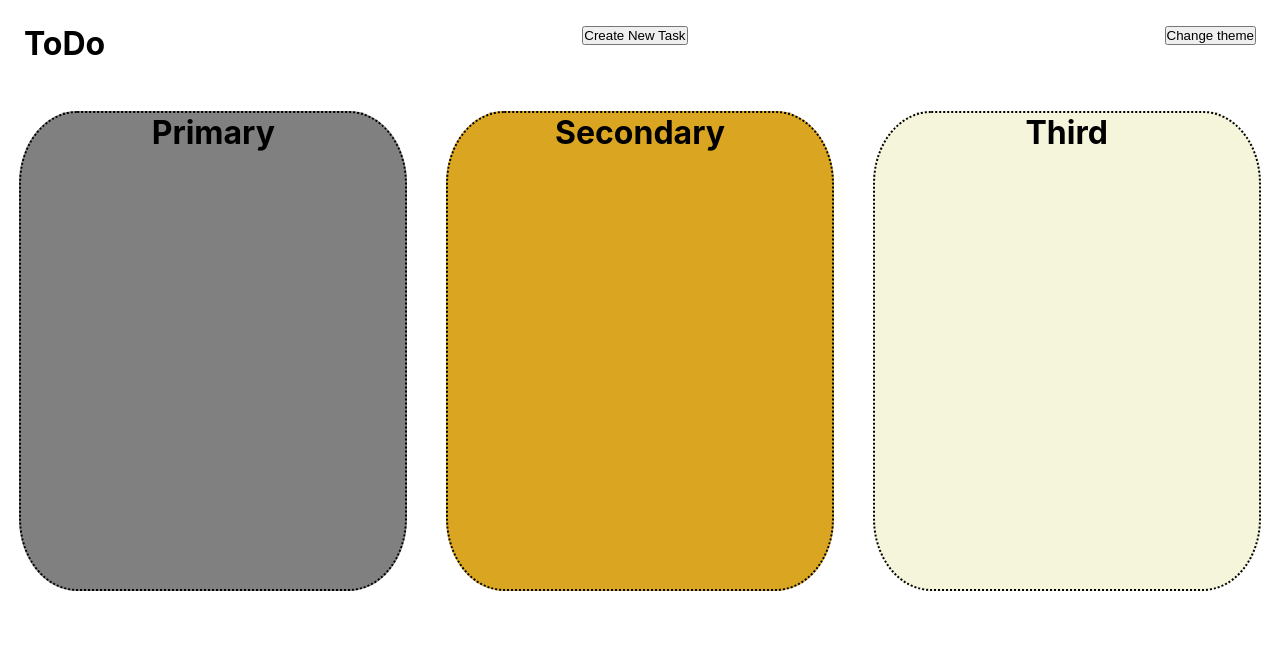
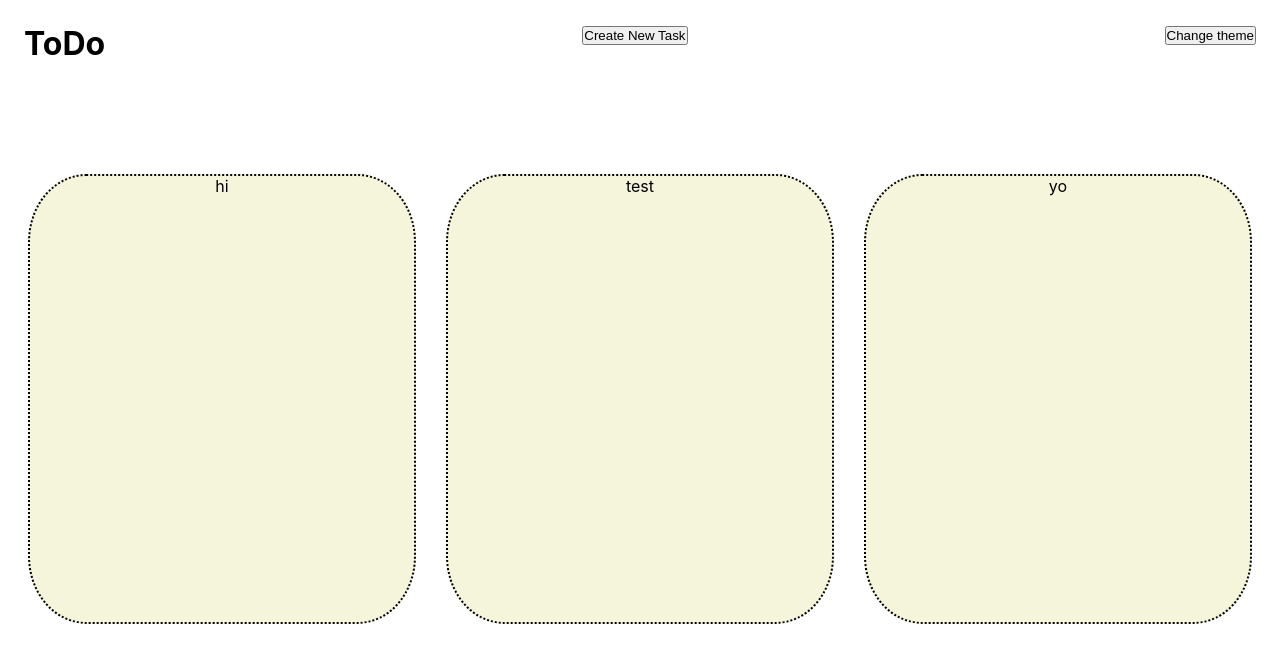
Before and after one commit to Alto0327/todo, a React (Create React App) app: page / in a window 1280 px wide. Shown: the top 662 px of the page. Built offline with nearby package versions, Linux system fonts and the light colour scheme.

Commit message:
Made the To do containers into a reusable container

```diff
--- a/src/App.css
+++ b/src/App.css
@@ -11,23 +11,14 @@
   margin-top: 48px;
   height: 60vh;
 }
-.containerImportantToDO{
-  background-color: gray;
-  width: 30vw;
-  border: 2px dotted black;
-  border-radius: 15%;
-}
 
-.containerSecondaryToDO{
-  background-color: goldenrod;
-  width: 30vw;
-  border: 2px dotted black;
-  border-radius: 15%;
-}
-
-.containerThirdToDO{
+div.container{
   background-color: beige;
   width: 30vw;
   border: 2px dotted black;
   border-radius: 15%;
+  background-size: 100% auto;
+  background-position: center;
+  display: inline-block;
+  margin: 15px;
 }
--- a/src/App.js
+++ b/src/App.js
@@ -1,6 +1,4 @@
-import ToDOImportant from './components/ImportantToDo.js';
-import Secondary from './components/Secondary.js';
-import Third from './components/Third.js';
+import ToDoRow from './components/ToDoRow.js';
 import Header from './components/Header.js'
 import './App.css';
 
@@ -9,9 +7,11 @@ function App() {
     <div>
       <Header/>
       <div className='ToDoContainer'>
-        <ToDOImportant/>
-        <Secondary/>
-        <Third/>
+        <ToDoRow spacing={10}>
+          <div className='PrimaryToDo container'>hi</div>
+          <div className='SecondaryToDo container'>test</div>
+          <div className='ThirdToDo container'>yo</div>
+        </ToDoRow>
       </div>
     </div>
   );
--- a/src/components/ImportantToDo.js
+++ /dev/null
@@ -1,10 +0,0 @@
-function ToDOImportant(){
-    return(
-        <div className="containerImportantToDO">
-            <h1>Primary</h1>
-
-        </div>
-    );
-}
-
-export default ToDOImportant;
--- a/src/components/Secondary.js
+++ /dev/null
@@ -1,9 +0,0 @@
-function Secondary(){
-    return(
-        <div className="containerSecondaryToDO">
-            <h1>Secondary</h1>
-        </div>
-    );
-}
-
-export default Secondary;
--- a/src/components/Third.js
+++ /dev/null
@@ -1,9 +0,0 @@
-function Third(){
-    return(
-        <div className="containerThirdToDO">
-            <h1>Third</h1>
-        </div>
-    );
-}
-
-export default Third;
--- /dev/null
+++ b/src/components/ToDoRow.js
@@ -0,0 +1,23 @@
+import * as React from "react";
+
+const ToDoRow = ({ children }) => {
+
+    const childStyle = {
+        marginLeft: '${spacing}px',
+    };
+
+    return (
+        <div className="ToDoContainer">
+            {React.Children.map(children, (child , index) => {
+                return React.cloneElement(child, {
+                    style: {
+                        ...child.props.style,
+                        ...(index > 0 ? childStyle : {}),
+                    },
+                })
+            })}
+        </div>
+    )
+}
+
+export default ToDoRow;
```
